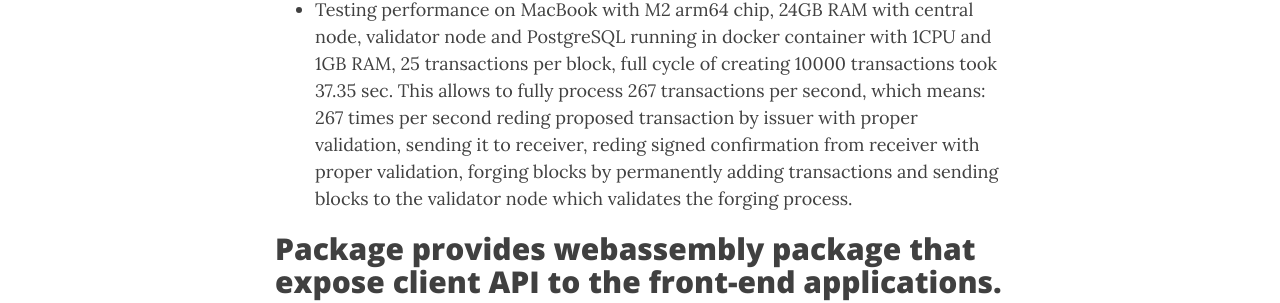
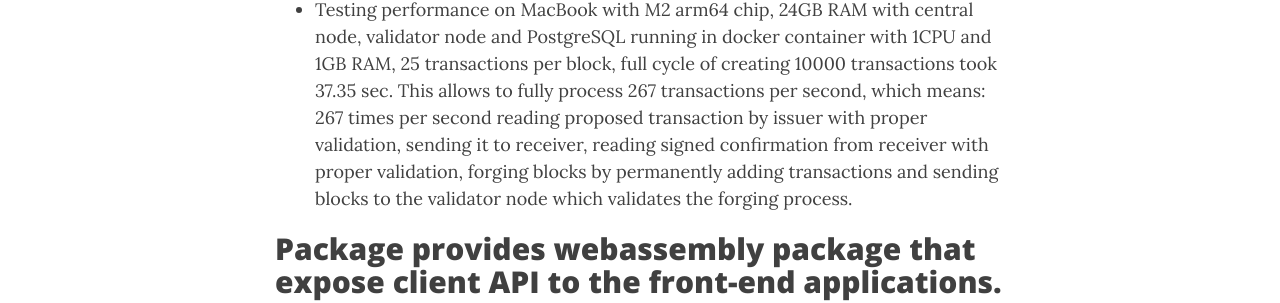
Before and after one commit to TheBlueDotGame/The-Accountant, a Jekyll site: the page built from docs/git_hub_header.md, in a window 1280 px wide and 900 px high, scrolled down 2380 px. Shown: the part 262-565 px from the top of the window. Built offline with Jekyll 4.4.1, drawn with Linux system fonts in a browser that asks for light colours; nearby versions of some CDN libraries; our own code applies the rules of GitHub Pages for plain Markdown files; comment, search, counter and statistics services are not loaded.

Commit message:
Fix docs spelling.

```diff
--- a/docs/git_hub_header.md
+++ b/docs/git_hub_header.md
@@ -48,7 +48,7 @@ It is good practice to have many validator nodes held by independent entities.
 Directory `stress/` contains central node REST API performance tests.
  - Testing performance on MacBook with M2 arm64 chip, 24GB RAM with central node, validator node and MongoDB running in docker container with 1CPU and 1GB RAM, 25 transactions per block, full cycle of creating 1000 transactions took 3.75 sec.
  - Testing performance on MacBook with M2 arm64 chip, 24GB RAM with central node, validator node and PostgreSQL running in docker container with 1CPU and 1GB RAM, 25 transactions per block, full cycle of creating 1000 transactions took 3.91 sec.
-  - Testing performance on MacBook with M2 arm64 chip, 24GB RAM with central node, validator node and PostgreSQL running in docker container with 1CPU and 1GB RAM, 25 transactions per block, full cycle of creating 10000 transactions took 37.35 sec. This allows to fully process 267 transactions per second, which means: 267 times per second reding proposed transaction by issuer with proper validation, sending it to receiver, reding signed confirmation from receiver with proper validation, forging blocks by permanently adding transactions and sending blocks to the validator node which validates the forging process.
+  - Testing performance on MacBook with M2 arm64 chip, 24GB RAM with central node, validator node and PostgreSQL running in docker container with 1CPU and 1GB RAM, 25 transactions per block, full cycle of creating 10000 transactions took 37.35 sec. This allows to fully process 267 transactions per second, which means: 267 times per second reading proposed transaction by issuer with proper validation, sending it to receiver, reading signed confirmation from receiver with proper validation, forging blocks by permanently adding transactions and sending blocks to the validator node which validates the forging process.
 
 ## Package provides webassembly package that expose client API to the front-end applications.
 
```
Also changed, not shown: README.md.
